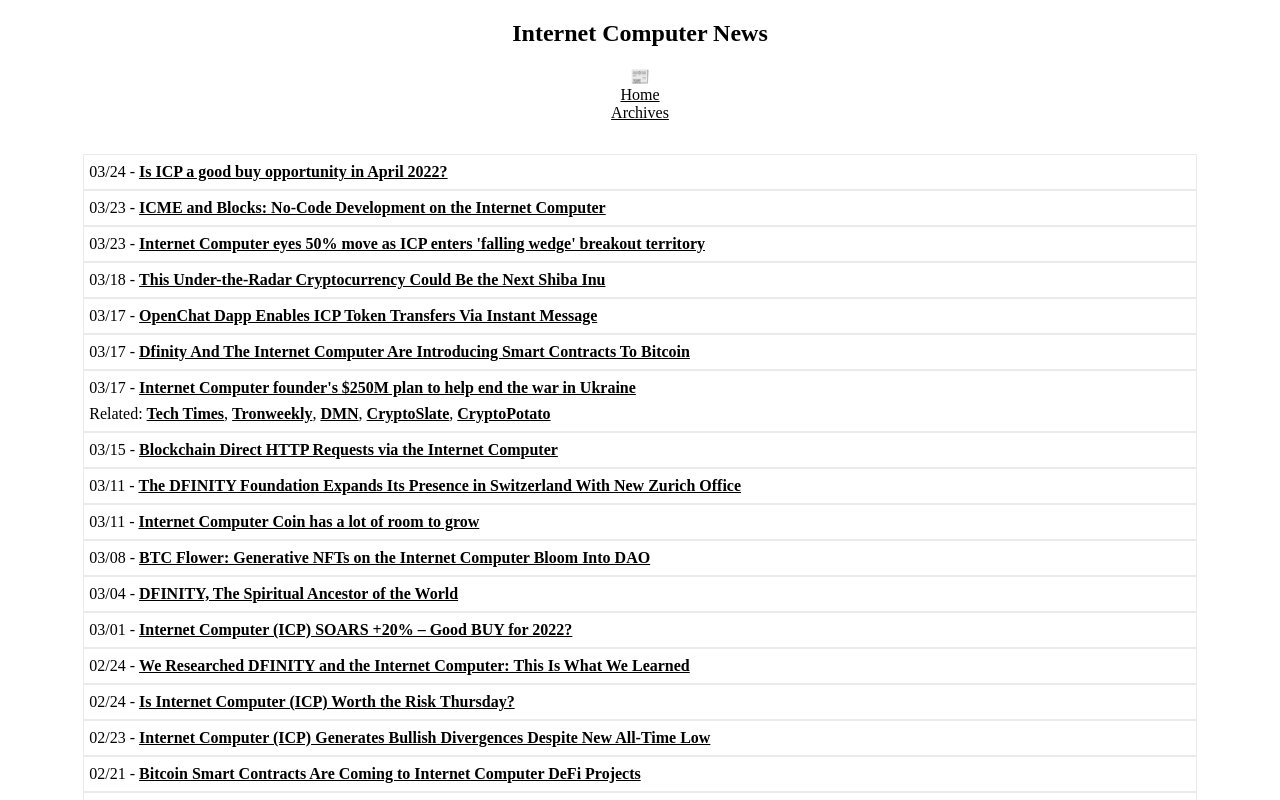
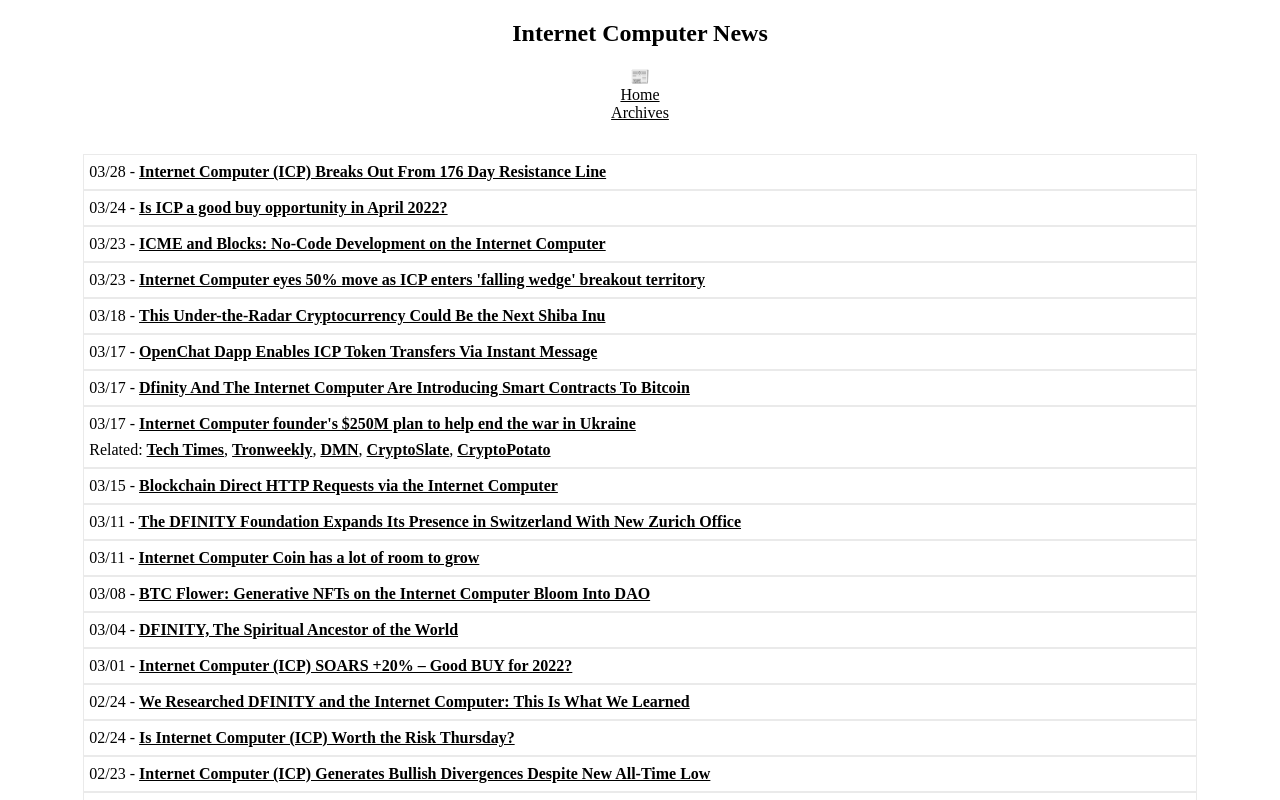
Before and after one commit to rjlucasm/ictoday, a Next.js app: page /news/2022 in a window 1280 px wide. Shown: the top 800 px of the page. Built offline with nearby package versions, Linux system fonts and the light colour scheme.

Commit message:
News 03/28

```diff
--- a/pages/news/2022.js
+++ b/pages/news/2022.js
@@ -19,6 +19,9 @@
             <Link href="/archive"><a style={{ color: 'inherit' }}>Archives</a></Link>
 
             <div className="pagesgrid">
+            <div className="pagescard">03/28 -&nbsp;
+                <a href="https://beincrypto.com/internet-computer-icp-breaks-out-from-176-day-resistance-line/" target="_blank" rel="noopener noreferrer">Internet Computer (ICP) Breaks Out From 176 Day Resistance Line</a>
+            </div>
             <div className="pagescard">03/24 -&nbsp;
                 <a href="https://invezz.com/news/2022/03/24/is-icp-a-good-buy-opportunity-in-april-2022/" target="_blank" rel="noopener noreferrer">Is ICP a good buy opportunity in April 2022?</a>
             </div>
```
